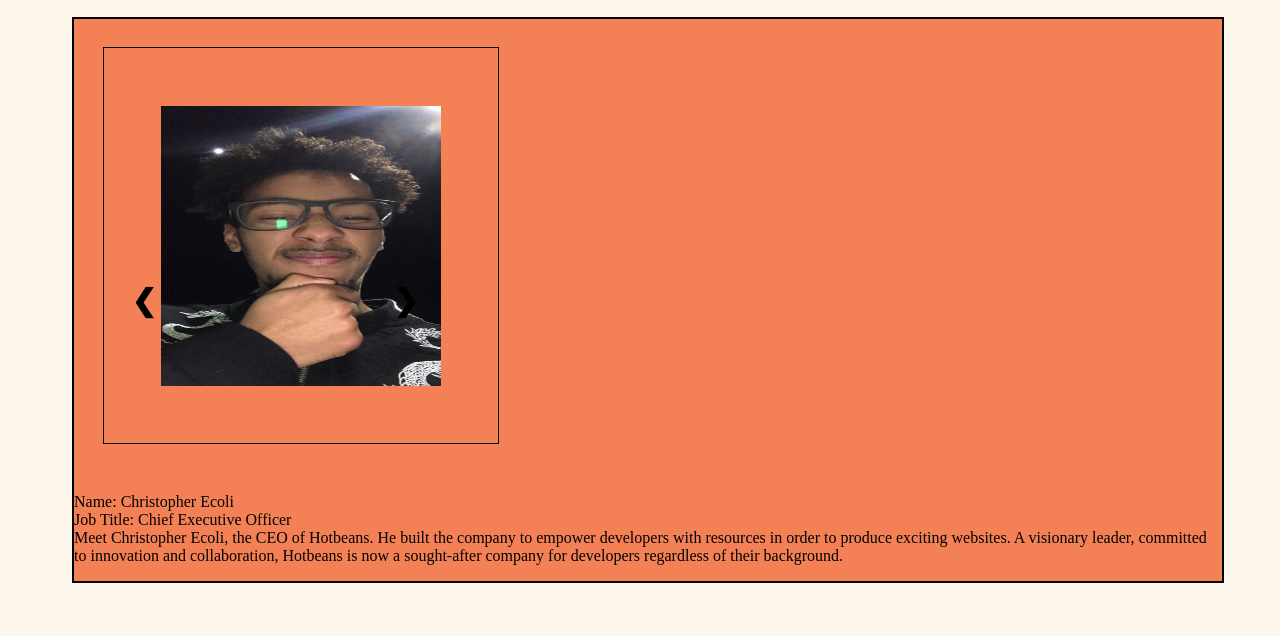
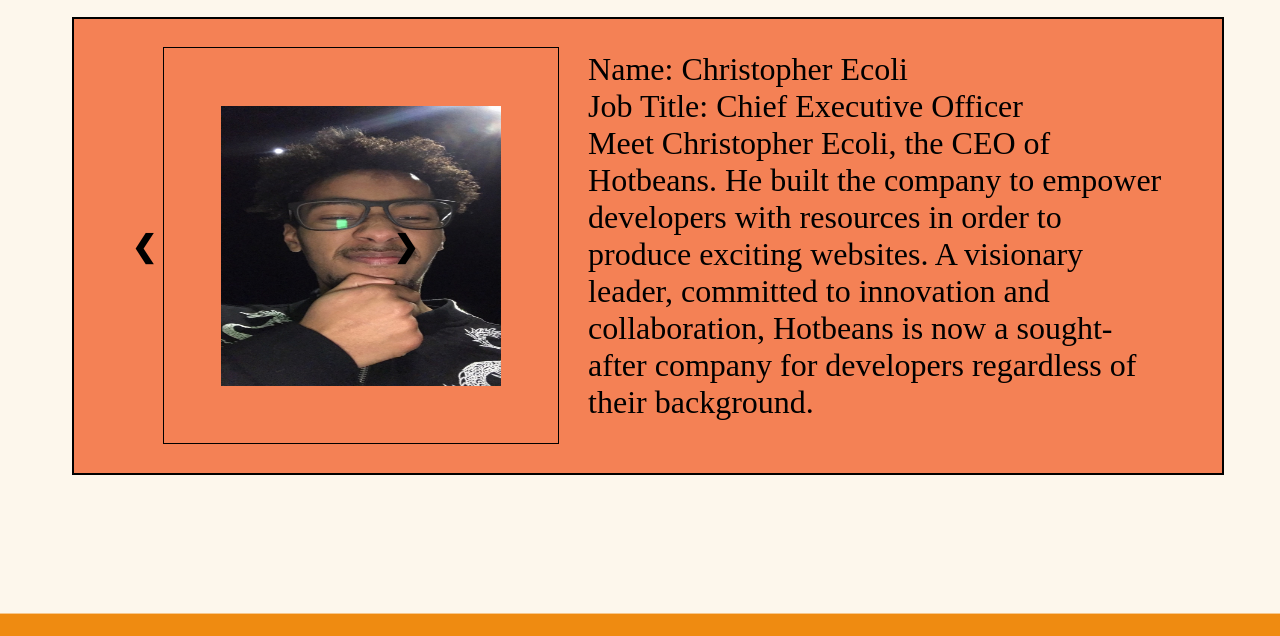
Before and after one commit to Hot-Bean/Hot-Bean.github.io, a plain HTML site: page Profiles.html in a window 1280 px wide. Shown: the part 163-799 px from the top of the page. Drawn offline with Linux system fonts and the light colour scheme.

Commit message:
Update style.css

```diff
--- a/style.css
+++ b/style.css
@@ -236,6 +236,25 @@ nav {
     color: #ffffff;
 }
 
+
+.blue-box {
+    display: flex;
+    flex-direction: row;
+    align-items: flex-start;
+    justify-content: center;
+}
+
+.image {
+    width: 50%;
+    /* margin-right: 20px; */
+}
+.textbox {
+    width: 50%;
+    margin-top: 0%;
+    font-size: 200%;
+
+}
+
 /* Careers */
 
 .Webpage2 {
@@ -414,7 +433,4 @@ nav {
 .Webpage-top h1 {
     text-align: center;
   }
-
-/* Career */
-
 }
```
